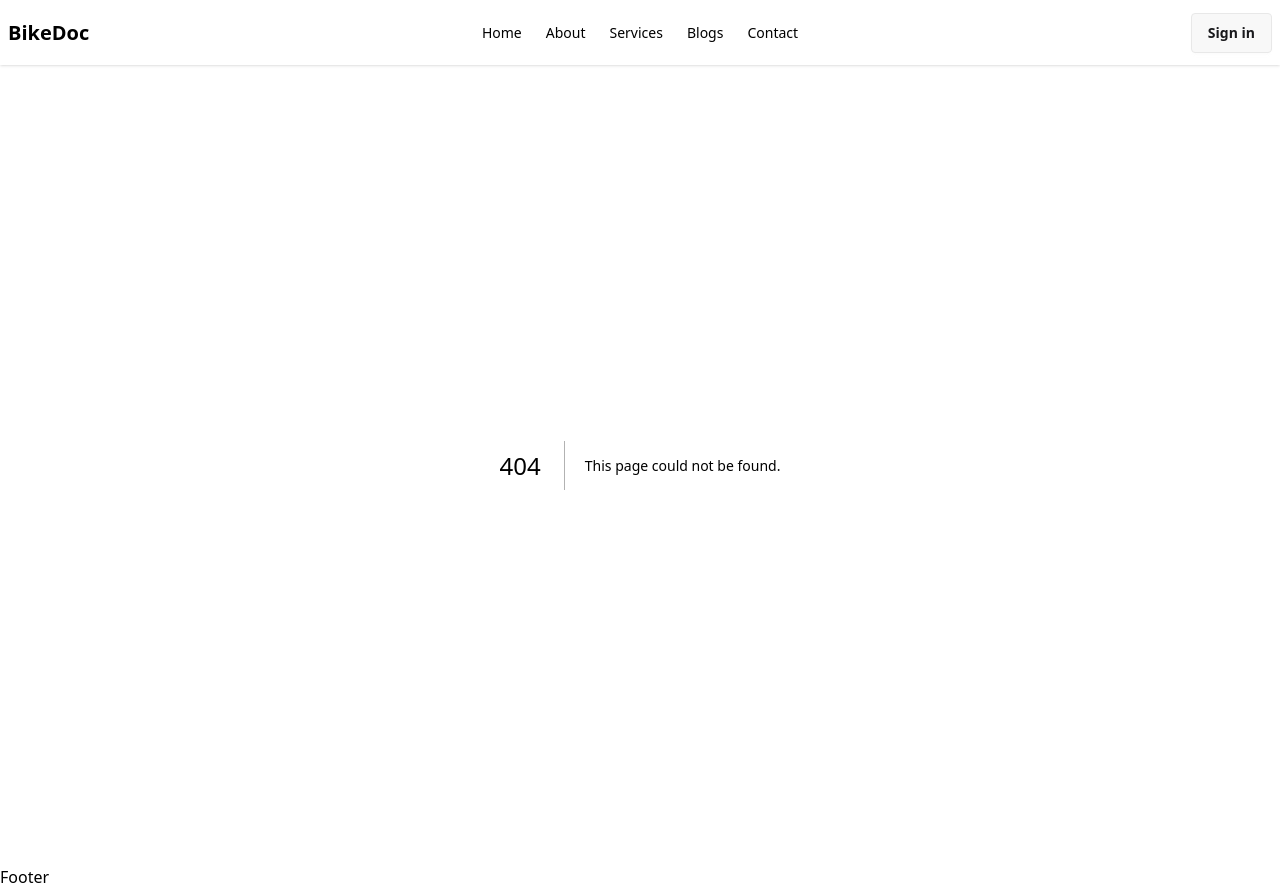
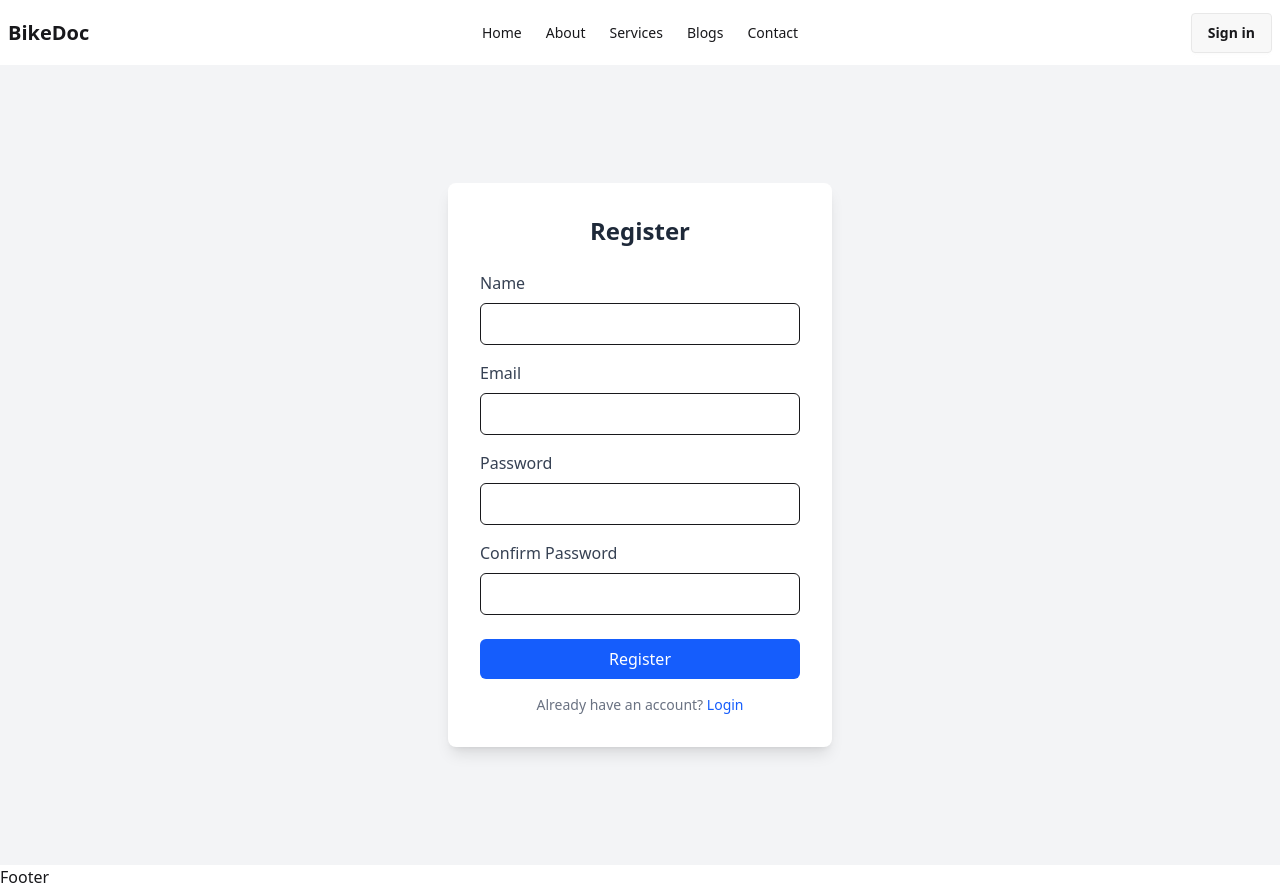
Before and after one commit to pranta-deba/bike-doctor-next-app, a Next.js app: page /register in a window 1280 px wide. Before the commit this address had no page. Built offline with nearby package versions, Linux system fonts and the light colour scheme.

Commit message:
[Login and Register page]

```diff
--- /dev/null
+++ b/src/app/login/page.tsx
@@ -0,0 +1,61 @@
+import Link from "next/link";
+
+const LoginPage = () => {
+  return (
+    <div className="min-h-screen flex items-center justify-center bg-gray-100">
+      <form className="bg-white p-8 rounded-lg shadow-lg w-full max-w-sm">
+        <h2 className="text-2xl font-bold mb-6 text-center text-gray-800">
+          Login
+        </h2>
+
+        <div className="mb-4">
+          <label
+            htmlFor="email"
+            className="block text-gray-700 font-medium mb-2"
+          >
+            Email
+          </label>
+          <input
+            type="email"
+            name="email"
+            id="email"
+            required
+            className="w-full px-4 py-2 border rounded-md focus:outline-none focus:ring-2 focus:ring-blue-500"
+          />
+        </div>
+
+        <div className="mb-6">
+          <label
+            htmlFor="password"
+            className="block text-gray-700 font-medium mb-2"
+          >
+            Password
+          </label>
+          <input
+            type="password"
+            name="password"
+            id="password"
+            required
+            className="w-full px-4 py-2 border rounded-md focus:outline-none focus:ring-2 focus:ring-blue-500"
+          />
+        </div>
+
+        <button
+          type="submit"
+          className="w-full bg-blue-600 text-white py-2 rounded-md hover:bg-blue-700 transition duration-300"
+        >
+          Login
+        </button>
+
+        <p className="text-sm text-center text-gray-500 mt-4">
+          Dont have an account?{" "}
+          <Link href="/register" className="text-blue-600 hover:underline">
+            Register
+          </Link>
+        </p>
+      </form>
+    </div>
+  );
+};
+
+export default LoginPage;
--- /dev/null
+++ b/src/app/register/page.tsx
@@ -0,0 +1,94 @@
+import Link from "next/link";
+import React from "react";
+
+const RegisterPage = () => {
+  return (
+    <div className="min-h-screen flex items-center justify-center bg-gray-100">
+      <form className="bg-white p-8 rounded-lg shadow-lg w-full max-w-sm">
+        <h2 className="text-2xl font-bold mb-6 text-center text-gray-800">
+          Register
+        </h2>
+
+        <div className="mb-4">
+          <label
+            htmlFor="name"
+            className="block text-gray-700 font-medium mb-2"
+          >
+            Name
+          </label>
+          <input
+            type="text"
+            name="name"
+            id="name"
+            required
+            className="w-full px-4 py-2 border rounded-md focus:outline-none focus:ring-2 focus:ring-blue-500"
+          />
+        </div>
+
+        <div className="mb-4">
+          <label
+            htmlFor="email"
+            className="block text-gray-700 font-medium mb-2"
+          >
+            Email
+          </label>
+          <input
+            type="email"
+            name="email"
+            id="email"
+            required
+            className="w-full px-4 py-2 border rounded-md focus:outline-none focus:ring-2 focus:ring-blue-500"
+          />
+        </div>
+
+        <div className="mb-4">
+          <label
+            htmlFor="password"
+            className="block text-gray-700 font-medium mb-2"
+          >
+            Password
+          </label>
+          <input
+            type="password"
+            name="password"
+            id="password"
+            required
+            className="w-full px-4 py-2 border rounded-md focus:outline-none focus:ring-2 focus:ring-blue-500"
+          />
+        </div>
+
+        <div className="mb-6">
+          <label
+            htmlFor="confirmPassword"
+            className="block text-gray-700 font-medium mb-2"
+          >
+            Confirm Password
+          </label>
+          <input
+            type="password"
+            name="confirmPassword"
+            id="confirmPassword"
+            required
+            className="w-full px-4 py-2 border rounded-md focus:outline-none focus:ring-2 focus:ring-blue-500"
+          />
+        </div>
+
+        <button
+          type="submit"
+          className="w-full bg-blue-600 text-white py-2 rounded-md hover:bg-blue-700 transition duration-300"
+        >
+          Register
+        </button>
+
+        <p className="text-sm text-center text-gray-500 mt-4">
+          Already have an account?{" "}
+          <Link href="/login" className="text-blue-600 hover:underline">
+            Login
+          </Link>
+        </p>
+      </form>
+    </div>
+  );
+};
+
+export default RegisterPage;
--- a/src/components/Navbar.tsx
+++ b/src/components/Navbar.tsx
@@ -57,7 +57,9 @@ const Navbar = () => {
           <ul className="menu menu-horizontal px-1">{navLinks}</ul>
         </div>
         <div className="navbar-end">
-          <a className="btn">Sign in</a>
+          <Link href="/login" className="btn">
+            Sign in
+          </Link>
         </div>
       </div>
     </div>
```
